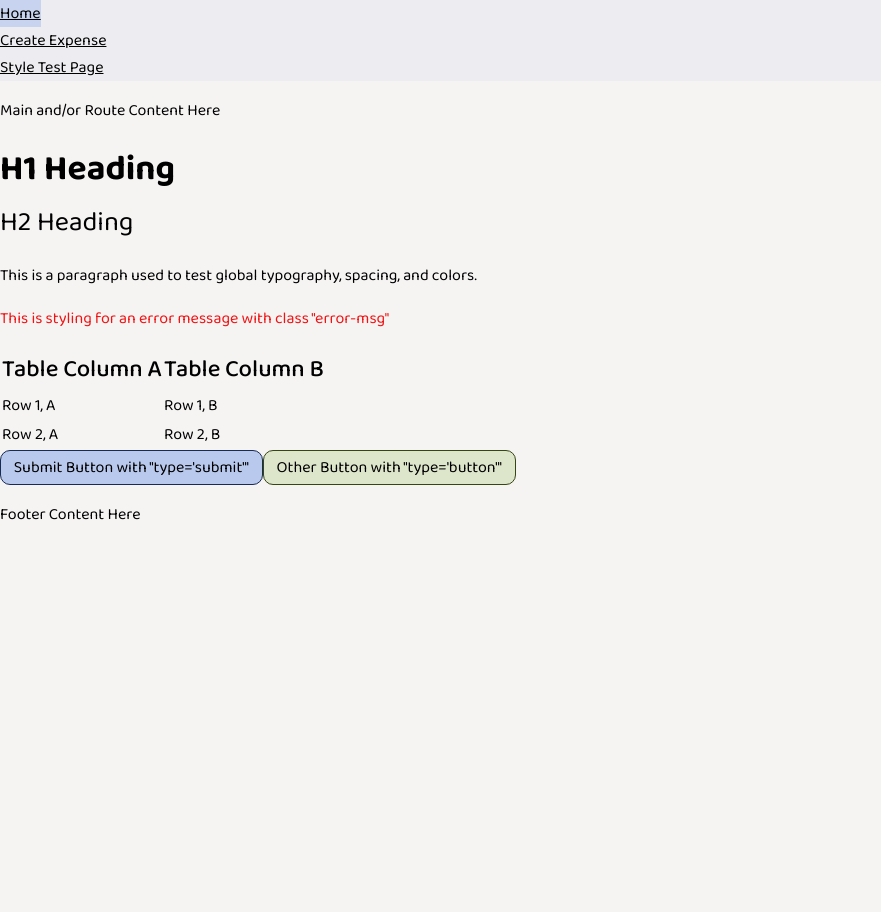
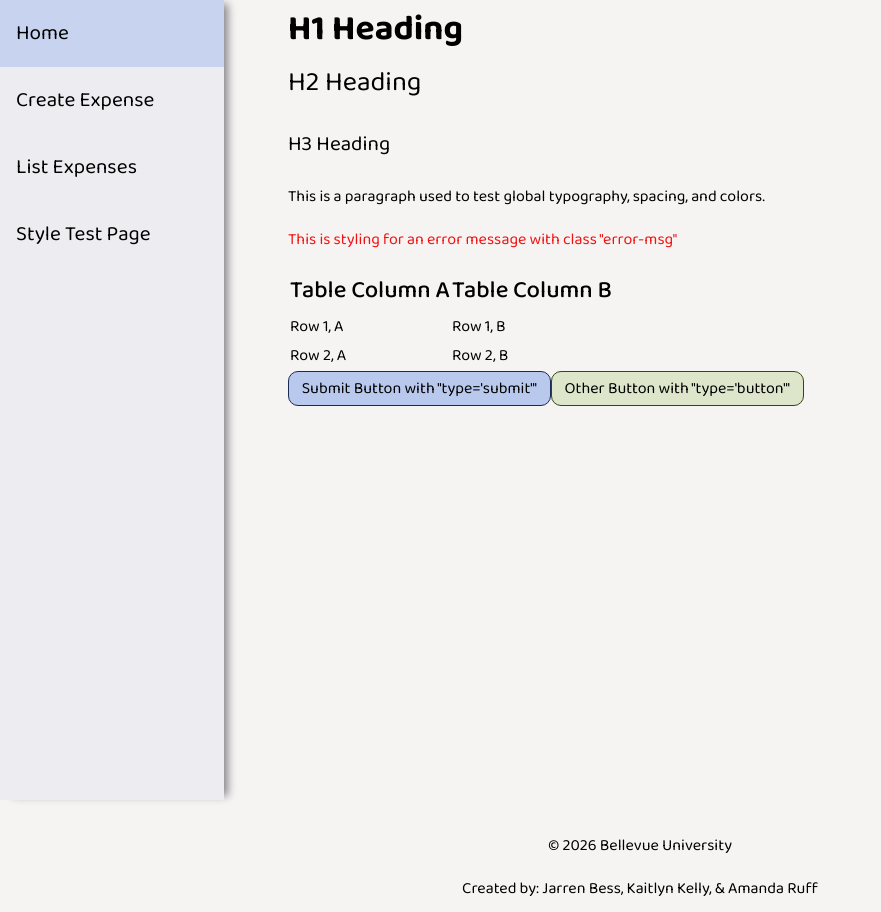
Before and after one commit to jbb-codes/expense-tracking-system, an Angular app in the folder client/: page /style-test in a window 1280 px wide. Shown: the whole page, without its empty margins (0-881 px from the left). Before the commit the page ends 800 px from the top, so only its background shows below. Built offline with nearby package versions, Linux system fonts and the light colour scheme.

Commit message:
Updates to global styling in styles.css and app.component.ts

```diff
--- a/client/src/app/app.component.ts
+++ b/client/src/app/app.component.ts
@@ -7,20 +7,22 @@ import { RouterLink, RouterOutlet } from '@angular/router';
   imports: [RouterOutlet, RouterLink],
   template: `
 
-    <!-- basic nav -->
+    <div class="layout">
       <nav>
-      <a routerLink="/">Home</a><br>
-      <a routerLink="/create-expense">Create Expense</a><br>
+        <a routerLink="/">Home</a>
+        <a routerLink="/create-expense">Create Expense</a>
+        <a routerLink="/list-expenses">List Expenses</a>
         <a routerLink="/style-test">Style Test Page</a>
       </nav>
 
       <main>
-      <p>Main and/or Route Content Here</p>
         <router-outlet></router-outlet>
       </main>
+    </div>
 
     <footer>
-      <p>Footer Content Here</p>
+      <p>&copy; 2026 Bellevue University</p>
+      <p>Created by: Jarren Bess, Kaitlyn Kelly, & Amanda Ruff</p>
     </footer>
   `,
   styles: ``
--- a/client/src/app/style-test/style-test.component.ts
+++ b/client/src/app/style-test/style-test.component.ts
@@ -8,6 +8,7 @@ import { Component } from '@angular/core';
 <main>
   <h1>H1 Heading</h1>
   <h2>H2 Heading</h2>
+  <h3>H3 Heading</h3>
 
   <p>
     This is a paragraph used to test global typography, spacing, and colors.
--- a/client/src/styles.css
+++ b/client/src/styles.css
@@ -14,8 +14,23 @@ html {
   background-color: #f6f3f3;
 }
 
+.layout {
+  display: flex;
+}
+
 nav {
   background-color: #edecf1;
+  height: 100vh;
+  box-shadow: 8px 0 8px -4px #89888b;
+  display: flex;
+  flex-direction: column;
+  width: 14rem;
+}
+
+nav a {
+  display: block;
+  padding: 1rem 4rem 1rem 1rem;
+  text-decoration: none;
 }
 
 nav a:hover {
@@ -24,6 +39,12 @@ nav a:hover {
 
 nav a:visited {
   color: #424e63;
+}
+
+main {
+  height: 90vh;
+  flex: 1;
+  padding-left: 2rem;
 }
 
 h1 {
@@ -40,7 +61,13 @@ h2 {
   color: #000;
 }
 
-p, a, tr, td, button {
+h3, label, nav a {
+  font-family: 'Baloo Da 2', 'Arial', 'sans-serif';
+  font-size: 1.3rem;
+  font-weight: 400;
+}
+
+p, a, tr, td, button, input, footer {
   font-family: 'Baloo Da 2', 'Arial', 'sans-serif';
   font-size: 1rem;
   font-weight: 400;
@@ -81,3 +108,9 @@ button:not([type="submit"]):hover {
 .error-msg {
   color: #f11212;
 }
+
+footer {
+  padding: 1rem 0;
+  text-align: center;
+  height: 10vh;
+}
```
Lines whose indentation alone changed are shown as unchanged.
